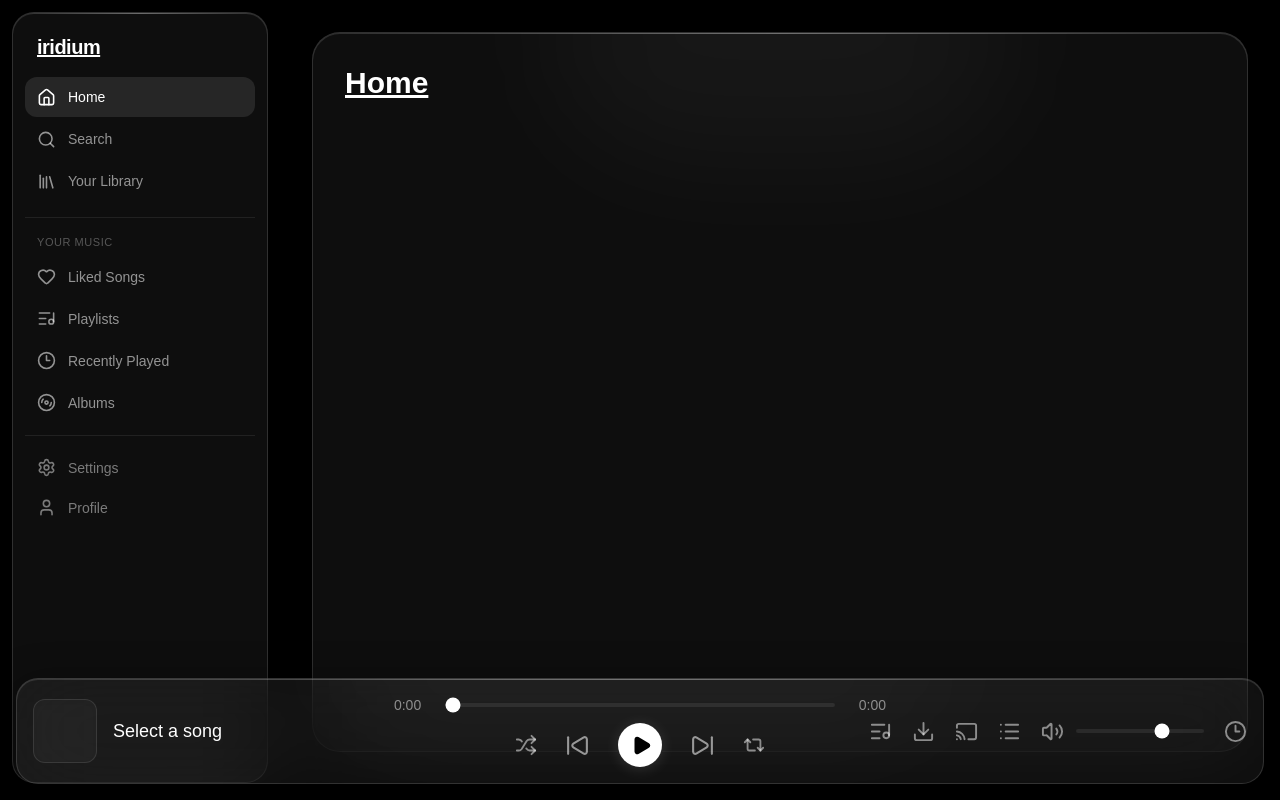
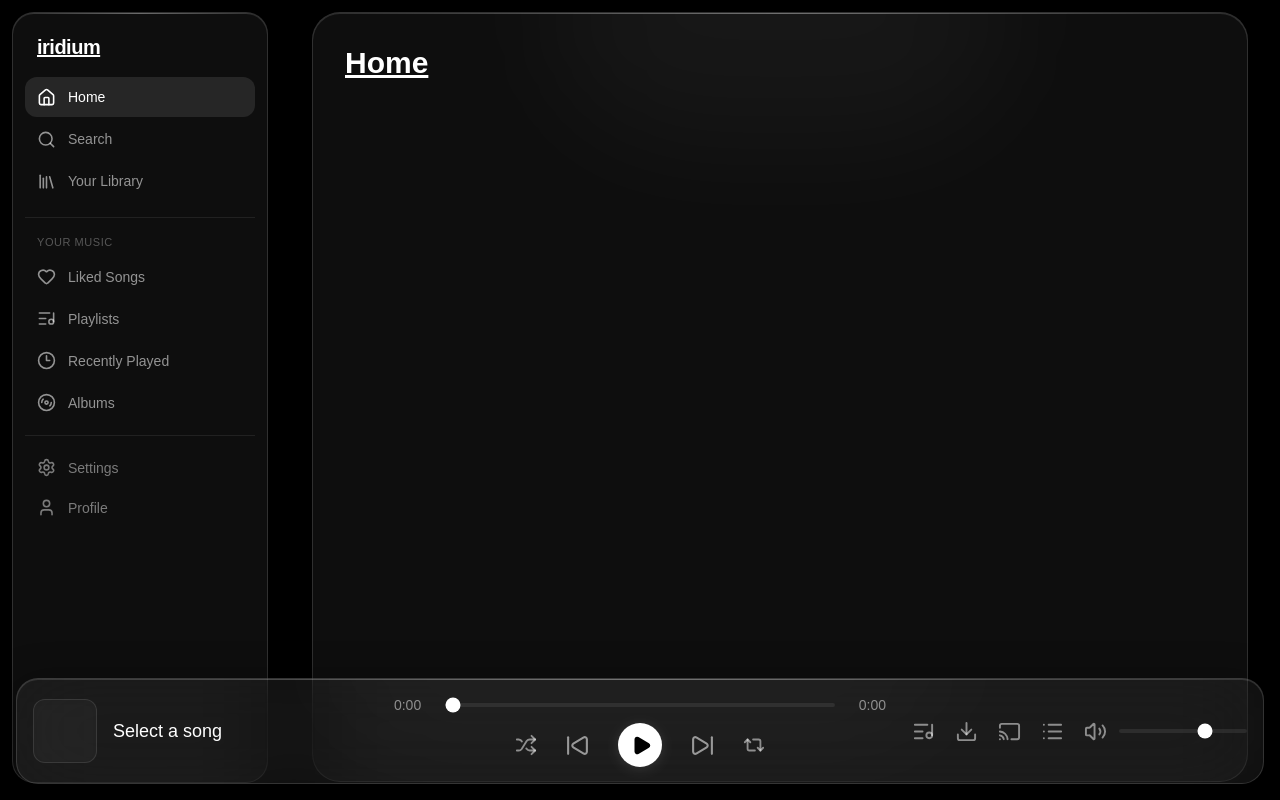
Before and after one commit to x87w/iridium, a Next.js app: page / in a window 1280 px wide. Built offline with nearby package versions, Linux system fonts and the light colour scheme.

Commit message:
looks neat

```diff
--- a/app/components/player.tsx
+++ b/app/components/player.tsx
@@ -13,7 +13,6 @@ import {
     Cast,
     List,
     Volume2,
-    Clock3
 } from "lucide-react"
 
 const song = {
@@ -162,10 +161,6 @@ export default function MusicPlayer() {
                             className="h-1 w-32 cursor-pointer appearance-none rounded-full bg-white/[0.08] accent-white"
                         />
                     </div>
-
-                    <button className="hidden transition hover:text-white xl:block">
-                        <Clock3 size={23} />
-                    </button>
                 </div>
             </div>
 
--- a/app/page.tsx
+++ b/app/page.tsx
@@ -7,7 +7,7 @@ export default function Page() {
         <main className="min-h-screen bg-black text-white">
             <Sidebar />
 
-            <div className="ml-0 p-8 lg:ml-[280px]">
+            <div className="ml-0 px-3 pt-3 lg:ml-[280px] lg:px-8">
                 <Home />
             </div>
 
--- a/app/pages/home.tsx
+++ b/app/pages/home.tsx
@@ -1,14 +1,16 @@
 export default function Home() {
     return (
-        <div className="relative min-h-[720px] overflow-hidden rounded-[28px] border border-white/[0.14] bg-white/[0.055] shadow-[0_8px_40px_rgba(0,0,0,0.35),inset_0_1px_0_rgba(255,255,255,0.12)] backdrop-blur-2xl backdrop-saturate-150">
-            <div className="pointer-events-none absolute inset-x-0 top-0 h-px bg-gradient-to-r from-transparent via-white/30 to-transparent" />
+        <div className="mb-3 flex justify-center">
+            <div className="relative h-[770px] w-full max-w-[1400px] overflow-hidden rounded-[28px] border border-white/[0.14] bg-white/[0.055] shadow-[0_8px_40px_rgba(0,0,0,0.35),inset_0_1px_0_rgba(255,255,255,0.12)] backdrop-blur-2xl backdrop-saturate-150">
+                <div className="pointer-events-none absolute inset-x-0 top-0 h-px bg-gradient-to-r from-transparent via-white/30 to-transparent" />
 
-            <div className="pointer-events-none absolute -top-32 left-1/4 h-64 w-1/2 rounded-full bg-white/[0.04] blur-3xl" />
+                <div className="pointer-events-none absolute -top-32 left-1/4 h-64 w-1/2 rounded-full bg-white/[0.04] blur-3xl" />
 
-            <div className="relative p-8">
-                <h1 className="text-3xl font-bold text-white underline ">
-                    Home
-                </h1>
+                <div className="relative p-8">
+                    <h1 className="text-3xl font-bold text-white underline">
+                        Home
+                    </h1>
+                </div>
             </div>
         </div>
     )
```
